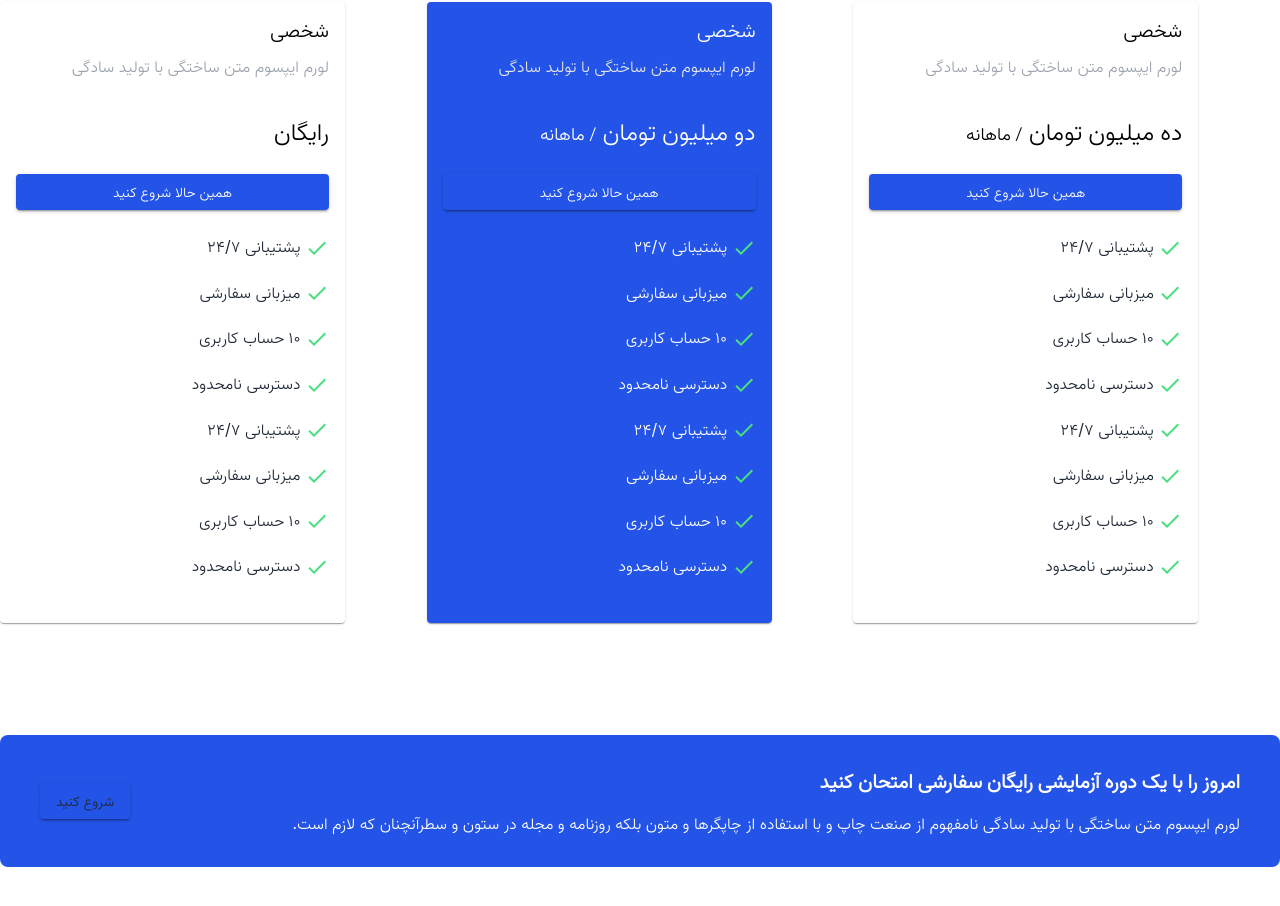
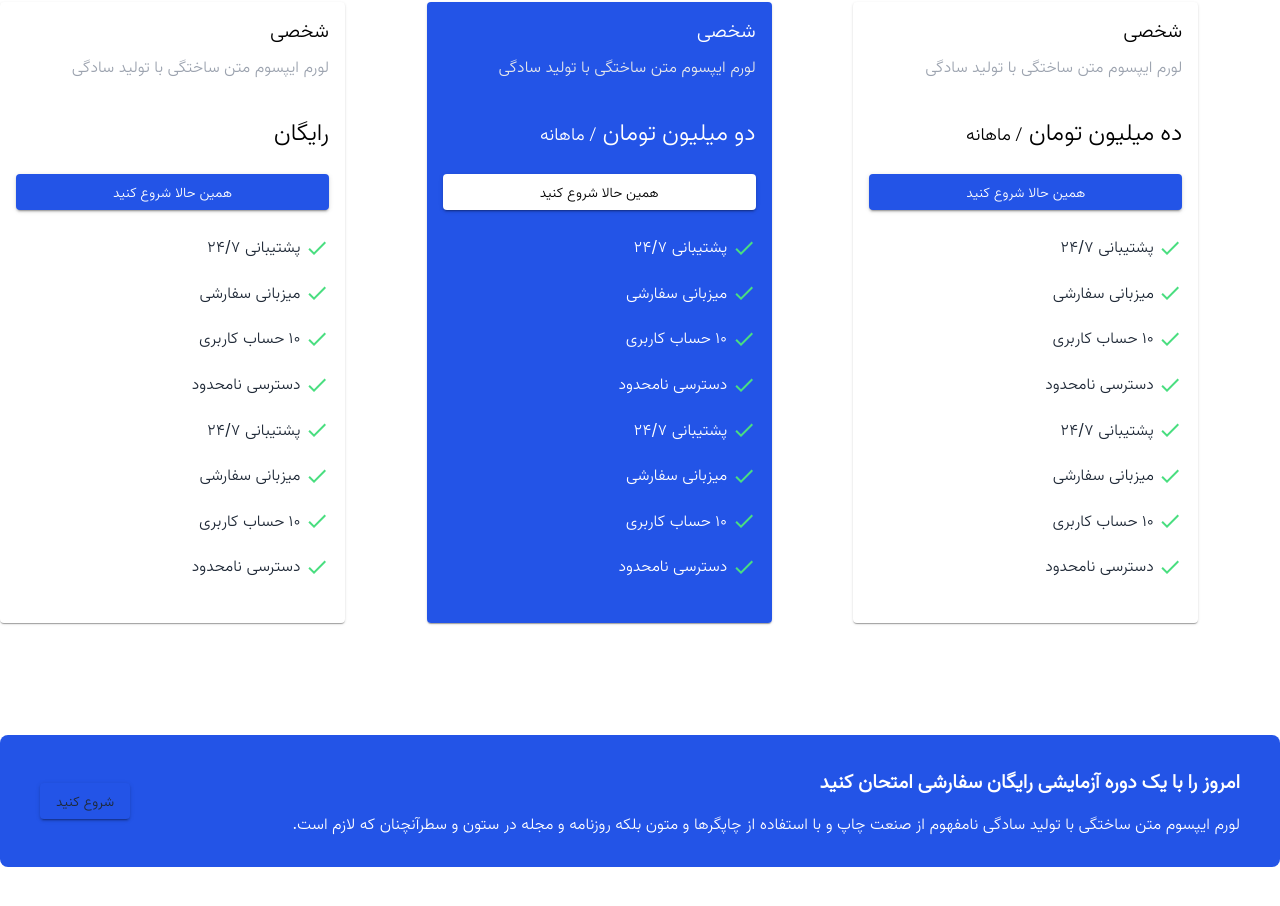
Before and after one commit to SecretKeeper/CamperCrypto, a Next.js app: page / in a window 1280 px wide. Shown: the part 2662-3568 px from the top of the page. Built offline with nearby package versions, Linux system fonts and the light colour scheme.

Commit message:
some minor changes

```diff
--- a/components/home/pricingCard.tsx
+++ b/components/home/pricingCard.tsx
@@ -32,7 +32,7 @@ const PricingCard = ({
 			</h2>
 			<Button
 				className={`w-full ${
-					recommended ? "text-black !bg-white" : "text-white"
+					recommended ? "!text-black !bg-white" : "text-white"
 				} my-4 py-3`}
 				variant="contained"
 			>
--- a/utilities/muiTheme.ts
+++ b/utilities/muiTheme.ts
@@ -13,7 +13,7 @@ const MUITheme = createTheme({
 	},
 	palette: {
 		primary: {
-			main: "#2354e7 !important",
+			main: "#2354e7",
 		},
 		secondary: {
 			main: "#f44336",
```
